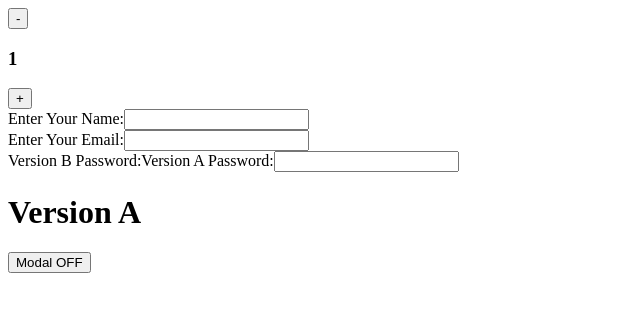
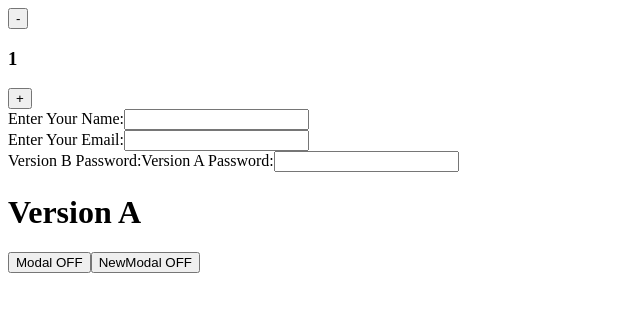
Before and after one commit to Madhianandhan06/versioncontrol, a React (Vite) app: page / in a window 1280 px wide. Shown: the top 312 px of the page, without its empty margins (0-640 px from the left). Built offline with nearby package versions, Linux system fonts and the light colour scheme.

Commit message:
feat: added new modal

```diff
--- a/src/App.jsx
+++ b/src/App.jsx
@@ -39,6 +39,7 @@ const App = () => {
           <h4>This is Modal</h4>
         </div>
       }
+      <button onClick={() => setIsOpen(m => !m)}>{`NewModal ${isOpen ? "ON" : 'OFF'}`}</button>
 
     </div>
   )
```
